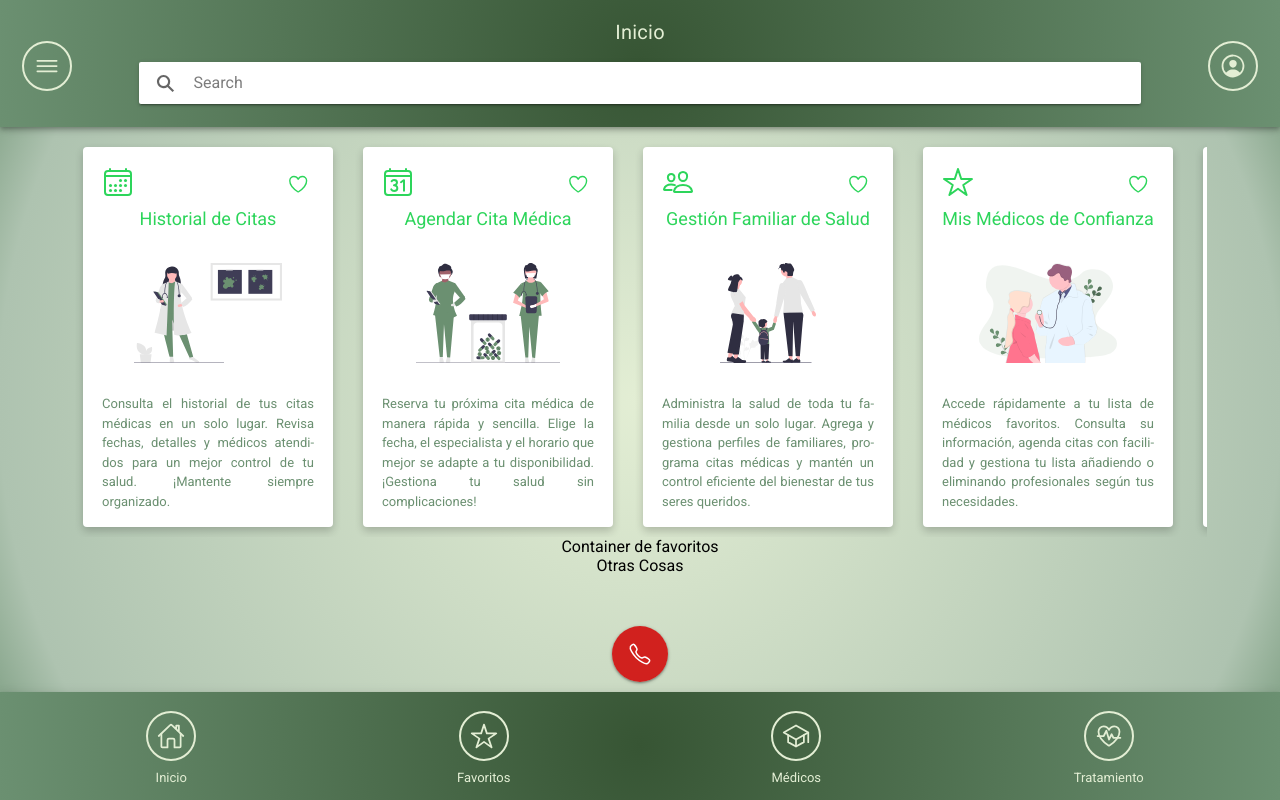
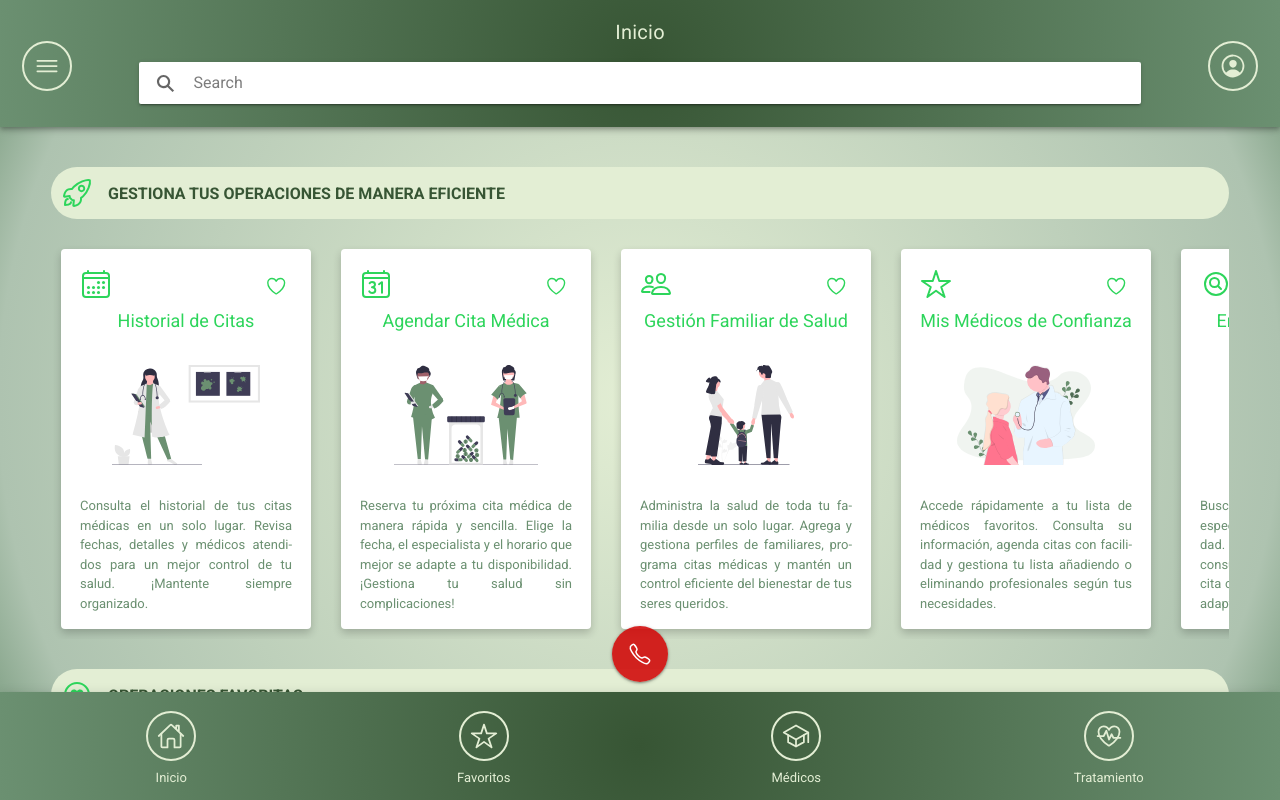
Before and after one commit to carlgar512/EasyFarma, a React (Vite) app: page /principal in a window 1280 px wide. Built offline with nearby package versions, Linux system fonts and the light colour scheme.

Commit message:
Añadidas posibles secciones

```diff
--- a/src/components/Principal/MainPage.css
+++ b/src/components/Principal/MainPage.css
@@ -107,11 +107,22 @@ ion-fab-button {
     align-items: center;
     flex-direction: column;
     width: 100%;
-    padding: 10px;
+    gap: 30px;
+    padding: 40px 20px 40px 20px;
+    /* top right bottom left */
+
+}
+
+.sectionContainer{
+display: flex;
+flex-direction: column;
+
+
+width: 95%;
 }
 
 .cardOperationContainer {
-    width: 90%;
+    width: 100%;
     display: flex;
     align-items: center;
     gap: 10px;
@@ -121,6 +132,31 @@ ion-fab-button {
     cursor: grab;
 }
 
+.sectionTitle {
+    background-color: var(--ion-color-customUltraLight);
+    width: 100%;
+    display: flex;
+    justify-content: flex-start;
+    align-items: center;
+    flex-direction: row;
+    gap: 15px;
+    padding: 10px;
+    border-radius: 36px;
+    text-align: center;
+    margin-bottom: 20px;
+    color: var(--ion-color-customDark);
+    user-select: none;
+}
+
+.sectionTitleText {
+    display: flex;
+    justify-content: flex-start;
+    flex-grow: 1;
+    max-width: 80%;
+    font-weight: bold;
+    text-transform: uppercase;
+
+}
 
 .operationCard {
     min-width: 250px;
--- a/src/components/Principal/MainPage.tsx
+++ b/src/components/Principal/MainPage.tsx
@@ -113,6 +113,17 @@ const MainPage: React.FC = () => {
                 </IonHeader>
                 <IonContent fullscreen className="content">
                     <div className="contentContainer">
+                        <div className="sectionContainer">
+                            <div className="sectionTitle">
+                                <IonIcon
+                                    color="success"
+                                    slot="start"
+                                    icon={icons.rocketOutline}
+                                    size="large"
+                                />
+                                <span className="sectionTitleText">Gestiona tus Operaciones de Manera Eficiente</span>
+                            </div>
+
                             <div
                                 ref={scrollRef}
                                 className="cardOperationContainer"
@@ -130,9 +141,47 @@ const MainPage: React.FC = () => {
 
 
                             </div>
-                        <div>Container de favoritos</div>
-                        <div>Otras Cosas</div>
                         </div>
+                        <div className="sectionContainer">
+                            <div className="sectionTitle">
+                                <IonIcon
+                                    color="success"
+                                    slot="start"
+                                    icon={icons.heartCircleOutline}
+                                    size="large"
+                                />
+                                <span className="sectionTitleText">Operaciones Favoritas</span>
+                            </div>
+                        </div>
+                        <div className="sectionContainer">
+
+                            <div className="sectionTitle">
+                                <IonIcon
+                                    color="success"
+                                    slot="start"
+                                    icon={starOutline}
+                                    size="large"
+                                />
+                                <span className="sectionTitleText">Tus esenciales</span>
+                            </div>
+                        </div>
+
+                        <div className="sectionContainer">
+
+                            <div className="sectionTitle">
+                                <IonIcon
+                                    color="success"
+                                    slot="start"
+                                    icon={callOutline}
+                                    size="large"
+                                />
+                                <span className="sectionTitleText">Asistencia Directa</span>
+                            </div>
+                        </div>
+                    </div>
+
+
+
 
                     <EmergecyCall />
                 </IonContent>
@@ -210,7 +259,7 @@ const OperationCard: React.FC<OperationCardProps> = ({ operation }) => {
         <IonCard className="operationCard">
             <IonFab vertical="top" horizontal="end" >
                 <IonButton shape="round" color="success" fill="clear" size="default" type="button">
-                    <IonIcon  slot="icon-only"color="success" icon={icons.heartOutline}></IonIcon>
+                    <IonIcon slot="icon-only" color="success" icon={icons.heartOutline}></IonIcon>
                 </IonButton>
             </IonFab>
             <IonCardHeader className="cardHeader">
```
Lines whose indentation alone changed are shown as unchanged.
